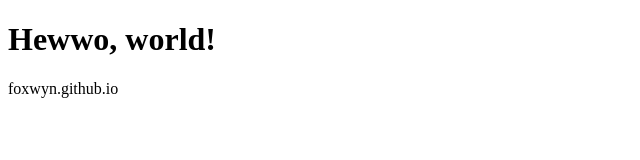
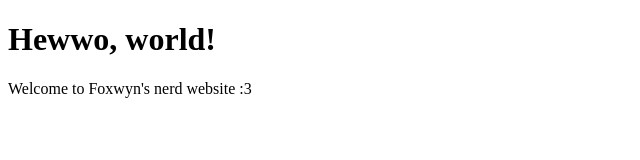
Before and after one commit to foxwyn/foxwyn.github.io, a plain HTML site: page index.html in a window 1280 px wide. Shown: the whole page, without its empty margins (0-640 px from the left). Drawn offline with Linux system fonts and the light colour scheme.

Commit message:
Update index.html

```diff
--- a/index.html
+++ b/index.html
@@ -3,9 +3,9 @@
   <head>
     <meta charset="utf-8">
     <title>Foxwyn</title>
-  <head>
+  </head>
   <body>
     <h1>Hewwo, world!</h1>
-    <p>foxwyn.github.io</p>
+    <p>Welcome to Foxwyn's nerd website :3</p>
   </body>
 <html>
```
